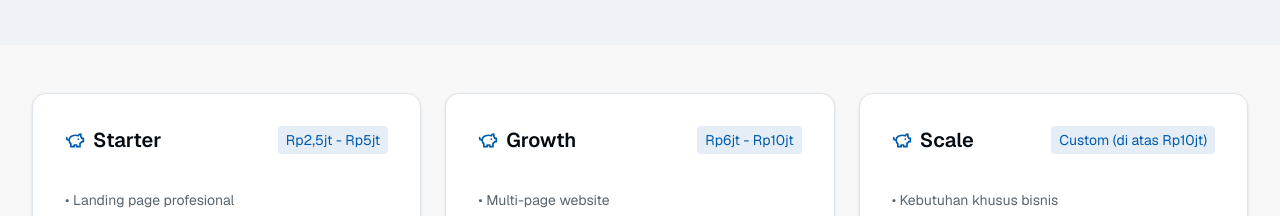
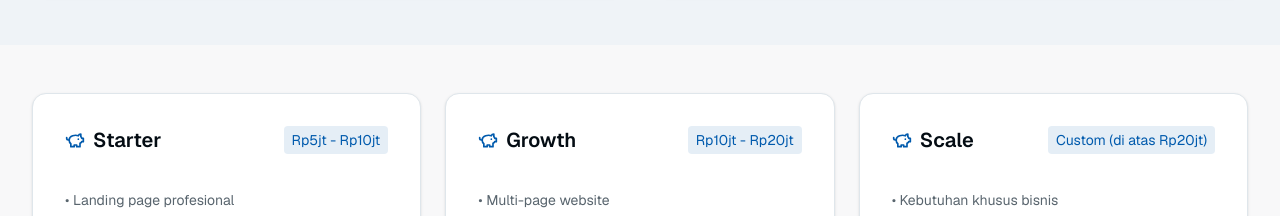
Before and after one commit to athuridha/brandly, a Next.js app: page /business-planning in a window 1280 px wide. Shown: the part 1100-1316 px from the top of the page. Built offline with nearby package versions, Linux system fonts and the light colour scheme.

Commit message:
Add files via upload

```diff
--- a/app/business-planning/page.tsx
+++ b/app/business-planning/page.tsx
@@ -21,7 +21,7 @@ export default function BusinessPlanningPage() {
   const pricing = [
     {
       name: "Starter",
-      price: "Rp2,5jt - Rp5jt",
+      price: "Rp5jt - Rp10jt",
       features: [
         "Landing page profesional",
         "Brand kit sederhana (logo + warna)",
@@ -31,7 +31,7 @@ export default function BusinessPlanningPage() {
     },
     {
       name: "Growth",
-      price: "Rp6jt - Rp10jt",
+      price: "Rp10jt - Rp20jt",
       features: [
         "Multi-page website",
         "Brand guideline ringkas",
@@ -42,7 +42,7 @@ export default function BusinessPlanningPage() {
     },
     {
       name: "Scale",
-      price: "Custom (di atas Rp10jt)",
+      price: "Custom (di atas Rp20jt)",
       features: [
         "Kebutuhan khusus bisnis",
         "Integrasi pihak ketiga",
```
